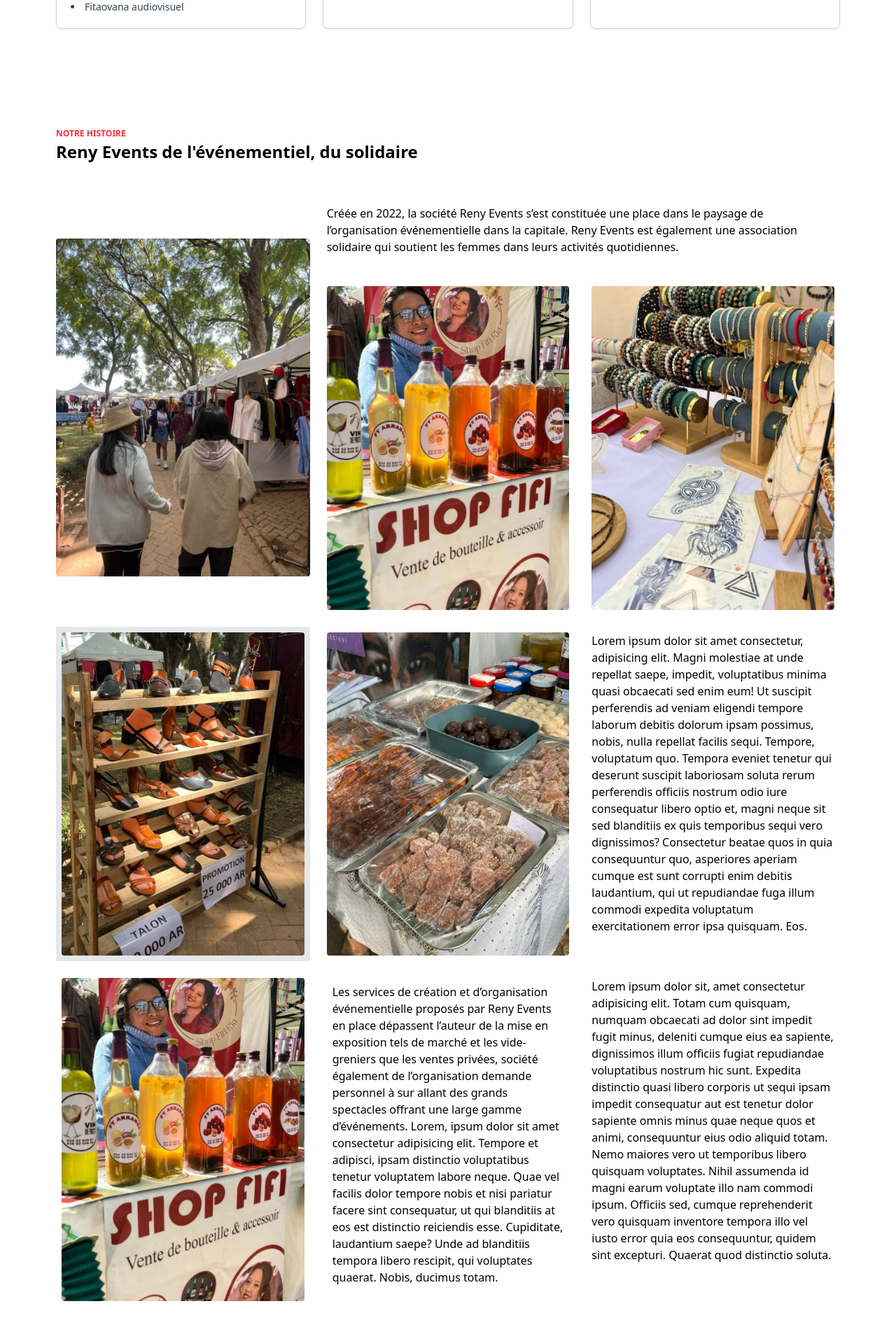
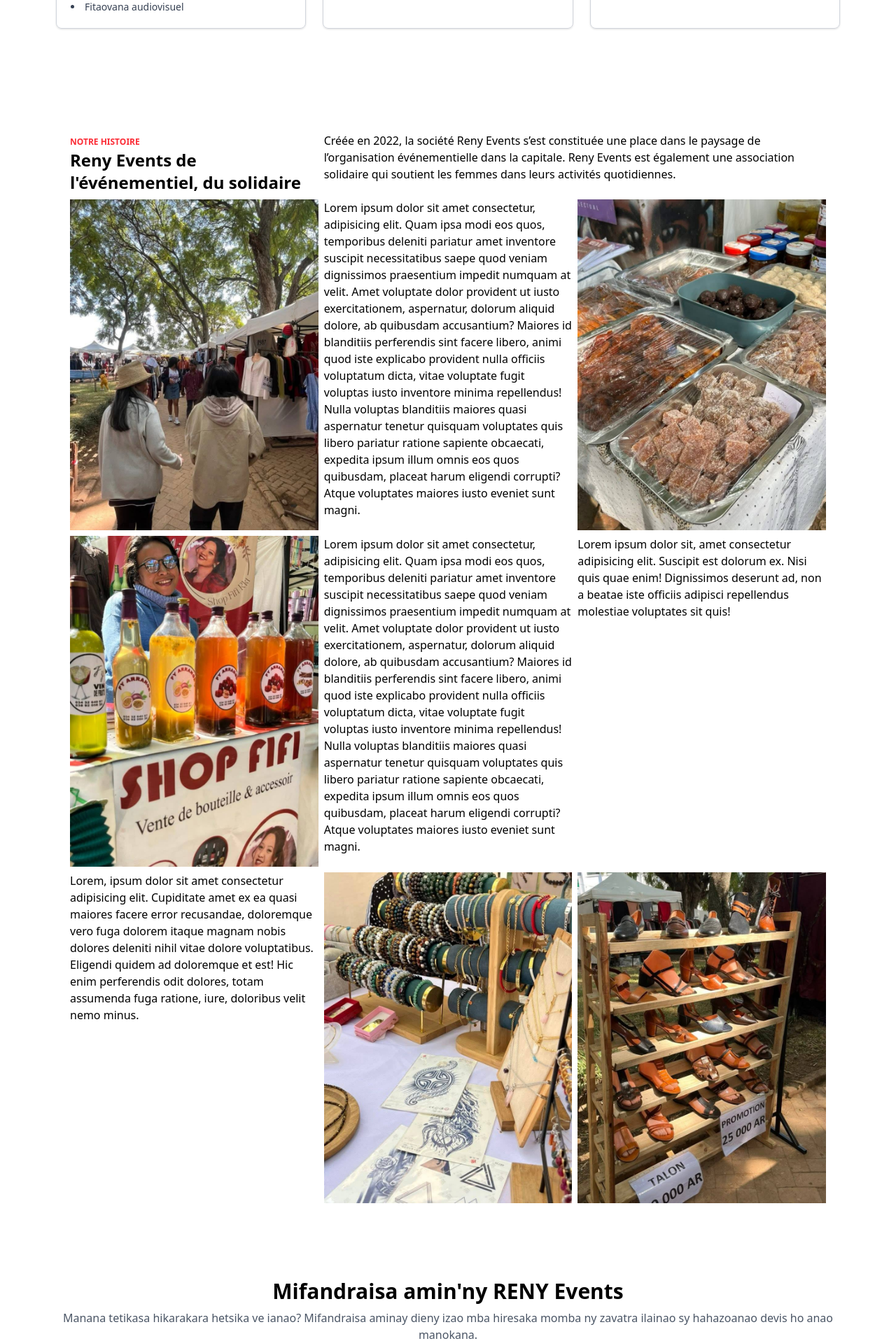
Before and after one commit to noelardau/RENYEVENTS, a React (Vite) app: page / in a window 1280 px wide. Shown: the part 2466-4383 px from the top of the page at 70% size. Built offline with nearby package versions, Linux system fonts and the light colour scheme; some icons are missing.

Commit message:
add the grid layout

```diff
--- a/src/components/AboutSection.jsx
+++ b/src/components/AboutSection.jsx
@@ -7,148 +7,156 @@ import produit4 from "../assets/images/produit_tsaky.jpg"
 
 
 export const AboutSection = () => {
-
   return (
     <div className="container w-full mx-auto bg-white md:pt-[88px] pt-[120px] px-4 md:px-10 lg:px-20">
-      <div className="grid grid-cols-3 gap-4" style={{ gridTemplateRows: 'repeat(6, minmax(100px, auto))' }}>
-        {/* Row 1 */}
-        <div className="col-span-3  text-left py-2">
+
+
+
+        <div class="grid md:grid-cols-3 gap-2 p-5">
+            <div >
+              {/* 1 */}
+               <div>
                 <span className="text-xs text-red-500 font-semibold uppercase">Notre Histoire</span>
                 <h1 className="text-2xl font-bold">Reny Events de l'événementiel, du solidaire</h1>
               </div>
-        {/* Row 2 */}
-        <div className="row-span-2 flex items-center justify-center">
-          {/* Logo Placeholder - Replace with actual logo */}
-          <img src={histoire_img} alt="Product 1" className="w-full h-auto rounded" />
+            </div>
+
+
+            <div className="col-span-2">
+              {/* 2  */}
+              <p>Créée en 2022, la société Reny Events s’est constituée une place dans le paysage de l’organisation événementielle dans la capitale. Reny Events est également une association solidaire qui soutient les femmes dans leurs activités quotidiennes.</p>
 
             </div>
-        <div className="col-span-2  p-2">
+            <div>
+              {/* 3 */}
+              <img src={histoire_img} alt="image_histoire" />
+            </div>
+            <div>
+              {/* 4 */}
               <p>
-            Créée en 2022, la société Reny Events s’est constituée une place dans le paysage de l’organisation événementielle dans la capitale. Reny Events est également une association solidaire qui soutient les femmes dans leurs activités quotidiennes.
+                Lorem ipsum dolor sit amet consectetur, adipisicing elit. Quam ipsa modi eos quos, temporibus deleniti pariatur amet inventore suscipit necessitatibus saepe quod veniam dignissimos praesentium impedit numquam at velit. Amet voluptate dolor provident ut iusto exercitationem, aspernatur, dolorum aliquid dolore, ab quibusdam accusantium? Maiores id blanditiis perferendis sint facere libero, animi quod iste explicabo provident nulla officiis voluptatum dicta, vitae voluptate fugit voluptas iusto inventore minima repellendus! Nulla voluptas blanditiis maiores quasi aspernatur tenetur quisquam voluptates quis libero pariatur ratione sapiente obcaecati, expedita ipsum illum omnis eos quos quibusdam, placeat harum eligendi corrupti? Atque voluptates maiores iusto eveniet sunt magni.
+              </p>
+
+            </div>
+            <div>
+              {/* 5 */}
+                           <img src={produit4} alt="image_bouteille" />
+
+            </div>
+            <div >
+              {/* 6 */}
+              <img src={produit1} alt="image_bouteille" />
+
+            </div>
+            <div >
+              {/* 7 */}
+              <p>
+                Lorem ipsum dolor sit amet consectetur, adipisicing elit. Quam ipsa modi eos quos, temporibus deleniti pariatur amet inventore suscipit necessitatibus saepe quod veniam dignissimos praesentium impedit numquam at velit. Amet voluptate dolor provident ut iusto exercitationem, aspernatur, dolorum aliquid dolore, ab quibusdam accusantium? Maiores id blanditiis perferendis sint facere libero, animi quod iste explicabo provident nulla officiis voluptatum dicta, vitae voluptate fugit voluptas iusto inventore minima repellendus! Nulla voluptas blanditiis maiores quasi aspernatur tenetur quisquam voluptates quis libero pariatur ratione sapiente obcaecati, expedita ipsum illum omnis eos quos quibusdam, placeat harum eligendi corrupti? Atque voluptates maiores iusto eveniet sunt magni.
               </p>
             </div>
-        {/* Row 3 */}
-        <div className=" p-2">
-          <img src={produit1} alt="Product 1" className="w-full h-auto rounded" />
+            <div >
+              {/* 8 */}
+            <p>
+              Lorem ipsum dolor sit, amet consectetur adipisicing elit. Suscipit est dolorum ex. Nisi quis quae enim! Dignissimos deserunt ad, non a beatae iste officiis adipisci repellendus molestiae voluptates sit quis!
+            </p>
             </div>
-        <div className=" p-2">
-                  <img src={produit2} alt="Product 1" className="w-full h-auto rounded" />
+            <div>
+              {/* 9 */}
+              <p>Lorem, ipsum dolor sit amet consectetur adipisicing elit. Cupiditate amet ex ea quasi maiores facere error recusandae, doloremque vero fuga dolorem itaque magnam nobis dolores deleniti nihil vitae dolore voluptatibus. Eligendi quidem ad doloremque et est! Hic enim perferendis odit dolores, totam assumenda fuga ratione, iure, doloribus velit nemo minus.</p>
+            </div>
+            <div>
+              {/* 10 */}
+              <img src={produit2} alt="image_bouteille" />
+
+
 
             </div>
-        <div className="bg-gray-200 p-2">
-                    <img src={produit3} alt="Product 1" className="w-full h-auto rounded" />
+            <div>
+              {/* 11 */}
+              <img src={produit3} alt="image_bouteille" />
 
             </div>
-        {/* Row 4 */}
-        <div className=" p-2">
-                    <img src={produit4} alt="Product 1" className="w-full h-auto rounded" />
-
-        </div>
-        <div className=" p-2">
-          {/* <img src="https://via.placeholder.com/100?text=Image+5" alt="Product 5" className="w-full h-auto rounded" /> */}
-          Lorem ipsum dolor sit amet consectetur, adipisicing elit. Magni molestiae at unde repellat saepe, impedit, voluptatibus minima quasi obcaecati sed enim eum! Ut suscipit perferendis ad veniam eligendi tempore laborum debitis dolorum ipsam possimus, nobis, nulla repellat facilis sequi. Tempore, voluptatum quo. Tempora eveniet tenetur qui deserunt suscipit laboriosam soluta rerum perferendis officiis nostrum odio iure consequatur libero optio et, magni neque sit sed blanditiis ex quis temporibus sequi vero dignissimos? Consectetur beatae quos in quia consequuntur quo, asperiores aperiam cumque est sunt corrupti enim debitis laudantium, qui ut repudiandae fuga illum commodi expedita voluptatum exercitationem error ipsa quisquam. Eos.
-
-        </div>
-        <div className=" p-2">
-                    <img src={produit1} alt="Product 1" className="w-full h-auto rounded" />
-
-        </div>
-        {/* Row 5 */}
-        <div className="col-span-1  p-4">
-          <p>
-            Les services de création et d’organisation événementielle proposés par Reny Events en place dépassent l’auteur de la mise en exposition tels de marché et les vide-greniers que les ventes privées, société également de l’organisation demande personnel à sur allant des grands spectacles offrant une large gamme d’événements.
-
-            Lorem, ipsum dolor sit amet consectetur adipisicing elit. Tempore et adipisci, ipsam distinctio voluptatibus tenetur voluptatem labore neque. Quae vel facilis dolor tempore nobis et nisi pariatur facere sint consequatur, ut qui blanditiis at eos est distinctio reiciendis esse. Cupiditate, laudantium saepe? Unde ad blanditiis tempora libero rescipit, qui voluptates quaerat. Nobis, ducimus totam.
-          </p>
-        </div>
-        <div className="p-2">
-          <p>
-            Lorem ipsum dolor sit, amet consectetur adipisicing elit. Totam cum quisquam, numquam obcaecati ad dolor sint impedit fugit minus, deleniti cumque eius ea sapiente, dignissimos illum officiis fugiat repudiandae voluptatibus nostrum hic sunt. Expedita distinctio quasi libero corporis ut sequi ipsam impedit consequatur aut est tenetur dolor sapiente omnis minus quae neque quos et animi, consequuntur eius odio aliquid totam. Nemo maiores vero ut temporibus libero quisquam voluptates. Nihil assumenda id magni earum voluptate illo nam commodi ipsum. Officiis sed, cumque reprehenderit vero quisquam inventore tempora illo vel iusto error quia eos consequuntur, quidem sint excepturi. Quaerat quod distinctio soluta.
-          </p>
-        </div>
-        <div id="contact"></div>
-        {/* Row 6 */}
-        {/* <div className="col-span-2 bg-gray-100 p-4 flex items-center">
-          <img src="https://via.placeholder.com/80?text=Person" alt="Heriniaina Raoelison" className="w-20 h-20 rounded-full mr-4" />
-          <div>
-            <p className="text-gray-600 italic">"Qualité des services que nous proposons nous différencient des autres agences."</p>
-            <p className="text-gray-800 font-semibold">Heriniaina Raoelison</p>
-          </div>
-        </div> */}
-        {/* <div className="bg-gray-200 p-2">
-          <img src="https://via.placeholder.com/100?text=Image+8" alt="Product 8" className="w-full h-auto rounded" />
-        </div> */}
-      </div>
-    </div>
-  );
-};
 
 
 
 
-// import { FaCheckCircle } from "react-icons/fa";
-// import about_image from "../assets/images/A_propos_image.jpg";
+
+        </div>
 
 
-// export const AboutSection = () => {
-//   const atouts = [
-//     "Expertise événementielle reconnue",
-//     "Respect des délais et budgets",
-//     "Réseau de partenaires fiables",
-//     "Solutions personnalisées",
-//     "Équipe professionnelle dédiée",
-//     "Innovation et créativité",
-//   ];
+    </div>
 
-//   return (
-//     <section className="py-10 px-4 pt-[88px] md:px-10 lg:px-20 bg-white" id="about">
-//       <div className="max-w-7xl mx-auto">
-//         <span className="text-xs text-red-500 font-semibold uppercase">Notre Histoire</span>
-
-//         <div className="flex flex-col lg:flex-row gap-10 items-start mt-4">
-
-//           <div className="flex-1">
-//             <h2 className="text-2xl md:text-3xl font-bold mb-4">
-//               RENY Events, organisateur événementiel d'expérience
-//             </h2>
-//             <p className="text-gray-700 mb-4 text-sm md:text-base">
-//               Spécialisés dans l'organisation d'événements professionnels, nous mettons notre expertise au service de vos séminaires, spectacles, foires, conférences et de tous vos projets événementiels.
-//             </p>
-
-//             <h3 className="font-semibold text-lg mb-2">Notre Expertise</h3>
-//             <p className="text-gray-700 mb-4 text-sm md:text-base">
-//               Fort de nombreuses années d'expérience dans l'organisation événementielle, RENY Events s'est forgé une solide réputation dans la gestion complète d'événements professionnels de toute envergure.
-//               Nous combinons créativité, rigueur opérationnelle et excellence du service.
-//             </p>
-
-//             <h3 className="font-semibold text-lg mb-2">Nos atouts</h3>
-//             <ul className="text-gray-700 space-y-2 text-sm md:text-base">
-//               {atouts.map((item, index) => (
-//                 <li key={index} className="flex items-start gap-2">
-//                   <FaCheckCircle className="text-red-500 mt-1" />
-//                   <span>{item}</span>
-//                 </li>
-//               ))}
-//             </ul>
-
-//             <h3 className="font-semibold text-lg mt-6 mb-2">Notre siège</h3>
-//             <p className="text-gray-700 text-sm md:text-base">
-//               Pavillon 2, Cité Premier Ampandrana – Au cœur de notre communauté, nous restons proches de nos clients pour mieux les servir.
-//             </p>
-//           </div>
+  )
+};
 
 
-//           <div className="flex-1 h-64 md:h-auto">
-//             <img
-//               src={about_image}
-//               height={500}
-//               alt="Notre Histoire"
-//               className="w-full rounded-lg shadow-md object-cover"
-//             />
-//           </div>
+// return (
+//   <div className="container w-full mx-auto bg-white md:pt-[88px] pt-[120px] px-4 md:px-10 lg:px-20">
+//     <div className="grid grid-cols-3 gap-4" style={{ gridTemplateRows: 'repeat(6, minmax(100px, auto))' }}>
+//       {/* Row 1 */}
+
+//       {/* Row 2 */}
+//       <div className="row-span-2 flex items-center justify-center">
+//         {/* Logo Placeholder - Replace with actual logo */}
+//         <img src={histoire_img} alt="Product 1" className="w-full h-auto rounded" />
+
+//       </div>
+//       <div className="col-span-2  p-2">
+//         <p>
+//           Créée en 2022, la société Reny Events s’est constituée une place dans le paysage de l’organisation événementielle dans la capitale. Reny Events est également une association solidaire qui soutient les femmes dans leurs activités quotidiennes.
+//         </p>
+//       </div>
+//       {/* Row 3 */}
+//       <div className=" p-2">
+//         <img src={produit1} alt="Product 1" className="w-full h-auto rounded" />
+//       </div>
+//       <div className=" p-2">
+//                 <img src={produit2} alt="Product 1" className="w-full h-auto rounded" />
+
+//       </div>
+//       <div className="bg-gray-200 p-2">
+//                   <img src={produit3} alt="Product 1" className="w-full h-auto rounded" />
+
+//       </div>
+//       {/* Row 4 */}
+//       <div className=" p-2">
+//                   <img src={produit4} alt="Product 1" className="w-full h-auto rounded" />
+
+//       </div>
+//       <div className=" p-2">
+//         {/* <img src="https://via.placeholder.com/100?text=Image+5" alt="Product 5" className="w-full h-auto rounded" /> */}
+//         Lorem ipsum dolor sit amet consectetur, adipisicing elit. Magni molestiae at unde repellat saepe, impedit, voluptatibus minima quasi obcaecati sed enim eum! Ut suscipit perferendis ad veniam eligendi tempore laborum debitis dolorum ipsam possimus, nobis, nulla repellat facilis sequi. Tempore, voluptatum quo. Tempora eveniet tenetur qui deserunt suscipit laboriosam soluta rerum perferendis officiis nostrum odio iure consequatur libero optio et, magni neque sit sed blanditiis ex quis temporibus sequi vero dignissimos? Consectetur beatae quos in quia consequuntur quo, asperiores aperiam cumque est sunt corrupti enim debitis laudantium, qui ut repudiandae fuga illum commodi expedita voluptatum exercitationem error ipsa quisquam. Eos.
+
+//       </div>
+//       <div className=" p-2">
+//                   <img src={produit1} alt="Product 1" className="w-full h-auto rounded" />
+
+//       </div>
+//       {/* Row 5 */}
+//       <div className="col-span-1  p-4">
+//         <p>
+//           Les services de création et d’organisation événementielle proposés par Reny Events en place dépassent l’auteur de la mise en exposition tels de marché et les vide-greniers que les ventes privées, société également de l’organisation demande personnel à sur allant des grands spectacles offrant une large gamme d’événements.
+
+//           Lorem, ipsum dolor sit amet consectetur adipisicing elit. Tempore et adipisci, ipsam distinctio voluptatibus tenetur voluptatem labore neque. Quae vel facilis dolor tempore nobis et nisi pariatur facere sint consequatur, ut qui blanditiis at eos est distinctio reiciendis esse. Cupiditate, laudantium saepe? Unde ad blanditiis tempora libero rescipit, qui voluptates quaerat. Nobis, ducimus totam.
+//         </p>
+//       </div>
+//       <div className="p-2">
+//         <p>
+//           Lorem ipsum dolor sit, amet consectetur adipisicing elit. Totam cum quisquam, numquam obcaecati ad dolor sint impedit fugit minus, deleniti cumque eius ea sapiente, dignissimos illum officiis fugiat repudiandae voluptatibus nostrum hic sunt. Expedita distinctio quasi libero corporis ut sequi ipsam impedit consequatur aut est tenetur dolor sapiente omnis minus quae neque quos et animi, consequuntur eius odio aliquid totam. Nemo maiores vero ut temporibus libero quisquam voluptates. Nihil assumenda id magni earum voluptate illo nam commodi ipsum. Officiis sed, cumque reprehenderit vero quisquam inventore tempora illo vel iusto error quia eos consequuntur, quidem sint excepturi. Quaerat quod distinctio soluta.
+//         </p>
+//       </div>
+//       <div id="contact"></div>
+//       {/* Row 6 */}
+//       {/* <div className="col-span-2 bg-gray-100 p-4 flex items-center">
+//         <img src="https://via.placeholder.com/80?text=Person" alt="Heriniaina Raoelison" className="w-20 h-20 rounded-full mr-4" />
+//         <div>
+//           <p className="text-gray-600 italic">"Qualité des services que nous proposons nous différencient des autres agences."</p>
+//           <p className="text-gray-800 font-semibold">Heriniaina Raoelison</p>
 //         </div>
-//       </div>
-//       <div  id="contact"></div>
-//     </section>
-//   );
-// }
+//       </div> */}
+//       {/* <div className="bg-gray-200 p-2">
+//         <img src="https://via.placeholder.com/100?text=Image+8" alt="Product 8" className="w-full h-auto rounded" />
+//       </div> */}
+//     </div>
+//   </div>
+// );
--- a/src/components/ContactSection.jsx
+++ b/src/components/ContactSection.jsx
@@ -7,7 +7,7 @@ export const ContactSection = () => {
 
 return (
     // I think I should use variable to make these fucking class more clear
-    <section className="py-10 pt-[88px] px-4 md:px-10 lg:px-20 bg-white w-full">
+    <section className="py-10 pt-[88px] px-4 md:px-10 lg:px-20 bg-white w-full" id="contact">
         <div className="max-w-7xl mx-auto">
 
             <div className="text-center mb-10">
```
Lines whose indentation alone changed are shown as unchanged.
